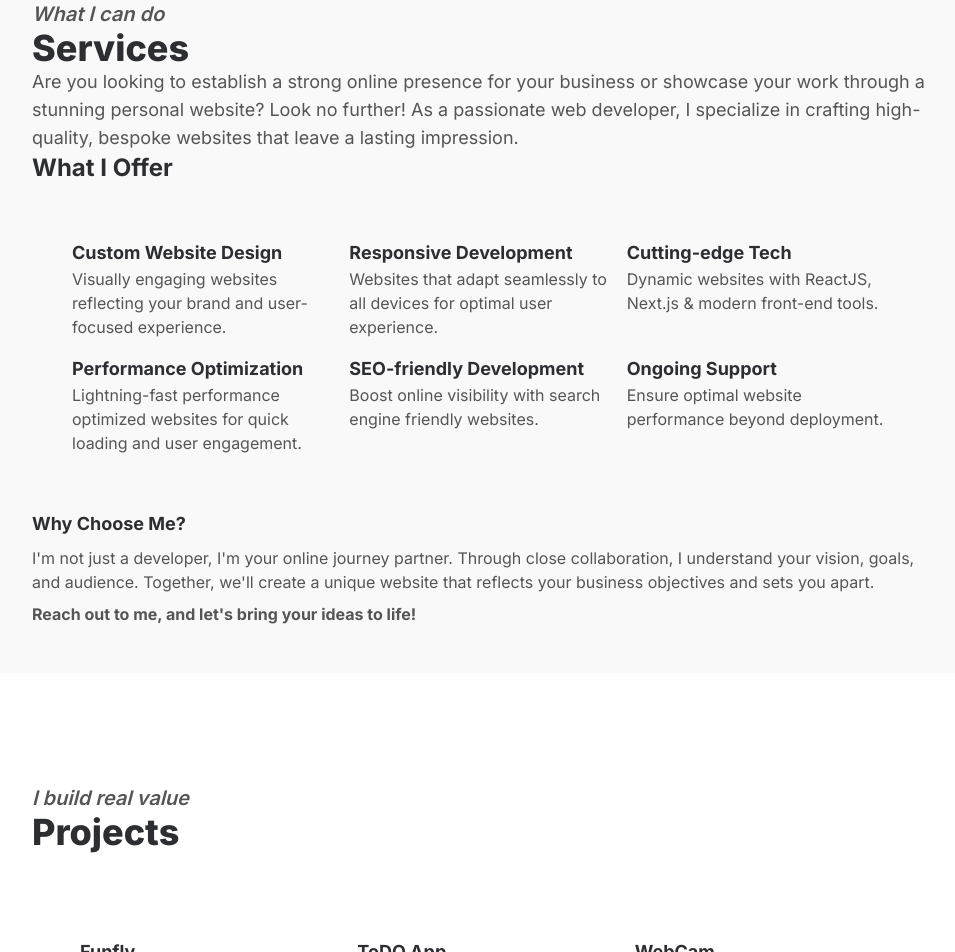
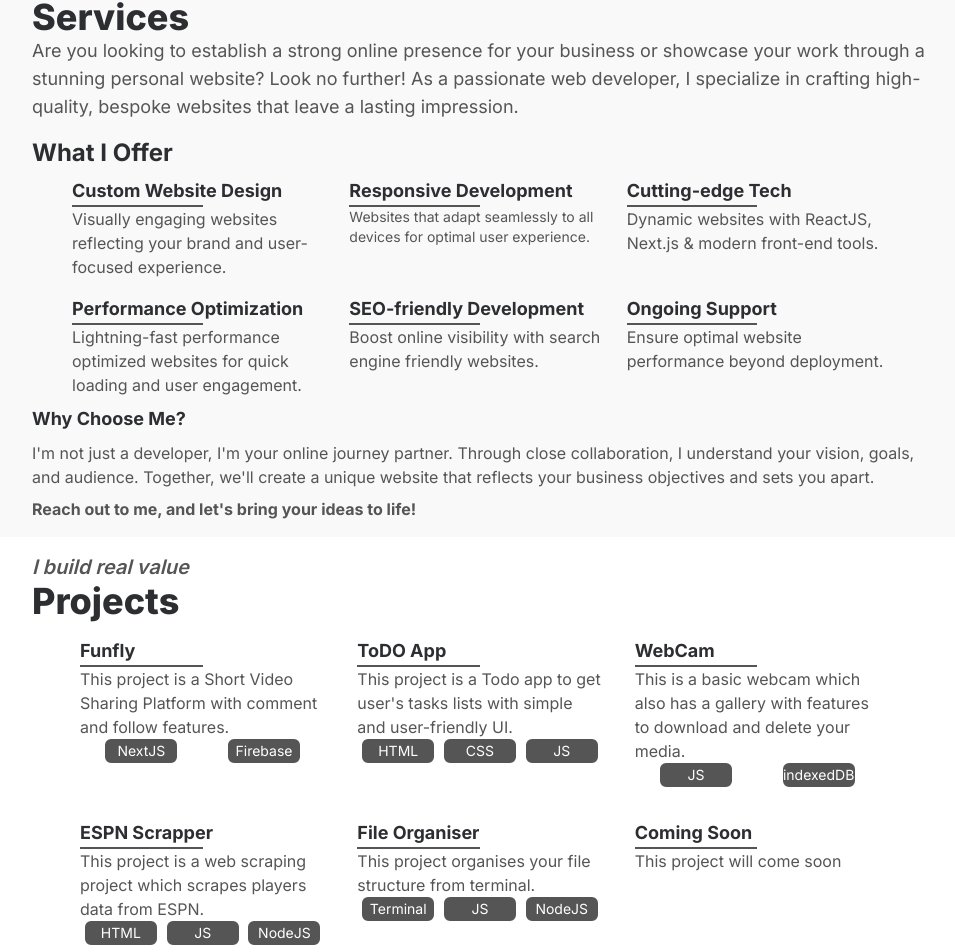
Before and after one commit to thissideaditya/Portfolio, a Next.js app: page / in a window 1280 px wide. Shown: the part 1583-2535 px from the top of the page, without its empty margins (160-1115 px from the left). Built offline with nearby package versions, Linux system fonts and the light colour scheme.

Commit message:
version 1.0 completed

```diff
--- a/components/About.js
+++ b/components/About.js
@@ -8,19 +8,18 @@ const About = () => {
   return (
     <div id='about' className='flex items-center justify-evenly md:h-[90vh] w-screen bg-white'>
       <div className='flex md:flex-row flex-col-reverse w-[70%] justify-between md:space-x-10'>
-      <div className='md:w-[70%] relative mx-auto mt-4'>
+        <div className='md:w-[70%] w-[50%] relative mx-auto mt-4'>
             <img className='border-solid rounded-2xl border-5 ' src="pic2.jpeg" alt="picture" srcset="" />
-          {/* <div className='absolute top-0 left-0 w-[100%] h-[100%] rounded-full border-4 border-black animate-spin '></div> */}
             <div className='flex justify-evenly mt-4'>
               <Link href={'#contact'}>
-              <div class="flex items-center justify-evenly space-x-2 h-10 w-[6rem] border-solid rounded-md border-2 border-[#555555] bg-[#555555] text-white ">
+                <div class="flex items-center justify-evenly space-x-2 md:h-10 md:w-[6rem] border-solid rounded-md border-2 border-[#555555] bg-[#555555] text-white ">
                   <FaCode />
                   <p>Hire Me</p>
                 </div>
               </Link>
 
               <Link href={'https://drive.google.com/file/d/1j-WXv-OgUeOGwdyoO00rIPzGz5QYzweP/view?usp=sharing'} target='_blank'>
-              <div class="flex items-center justify-evenly space-x-2 h-10 w-[6rem] border-solid rounded-md border-2 border-[#555555] bg-[#555555] text-white">
+                <div class="flex items-center justify-evenly space-x-2 md:h-10 md:w-[6rem] border-solid rounded-md border-2 border-[#555555] bg-[#555555] text-white">
                   <IoDocumentText />
                   <p>Resume</p>
                 </div>
@@ -28,11 +27,11 @@ const About = () => {
             </div>
         </div>
         <div className='flex flex-col justify-evenly'>
-          <p className='text-[#555555] text-xl font-semibold -mb-6 italic'>Who I am</p>
+          <p className='text-[#555555] text-lg md:text-xl font-semibold mt-4 md:-mb-6 italic'>Who I am</p>
           <p className='text-[#2d2e32] text-4xl font-extrabold' >About /-</p>
-          <p className='text-[#555555] text-3xl font-bold'>Hi, I ' m a Frontend Developer 🚀 from Delhi, India.</p>
-          <p className='text-[#555555] text-lg'>I am always eager to learn and explore new technologies, and stay up-to-date with the latest trends in web development 🚀. I specialize in using ReactJS, JavaScript, Redux, and NextJS to create beautiful and functional interfaces.</p>
-          <p className='text-[#555555] text-lg'>In addition to my web development skills, I also have a keen eye for design and enjoy working with Final Cut Pro to bring my ideas and videos to life. When I'm not coding, you can find me exploring new Places and Travelling😉️.</p>
+          <p className='text-[#555555] text-2xl md:text-3xl font-bold'>Hi, I ' m a Frontend Developer 🚀 from Delhi, India.</p>
+          <p className='text-[#555555] text-sm md:text-lg'>I am always eager to learn and explore new technologies, and stay up-to-date with the latest trends in web development 🚀. I specialize in using ReactJS, JavaScript, Redux, and NextJS to create beautiful and functional interfaces.</p>
+          <p className='text-[#555555] text-sm md:text-lg'>In addition to my web development skills, I also have a keen eye for design and enjoy working with Final Cut Pro to bring my ideas and videos to life. When I'm not coding, you can find me exploring new Places and Travelling😉️.</p>
         </div>
       </div>
     </div>
--- a/components/Contact.js
+++ b/components/Contact.js
@@ -10,24 +10,24 @@ import { SiUpwork } from 'react-icons/si'
 const Contact = () => {
 
   return (
-    <div id='contact' className='bg-[#f9f9f9] w-screen h-[50vh] flex items-center justify-evenly'>
-      <div className='w-[70%]'>
-        <div className='w-[70%]'>
+    <div id='contact' className='bg-[#f9f9f9] pt-4 w-screen h-full md:h-[50vh] flex items-center justify-evenly'>
+      <div className='md:w-[70%] w-[90%]'>
+        <div className='md:w-[70%] w-full'>
           <p className='text-[#555555] text-xl font-semibold italic'>Hire Me</p>
           <p className='text-[#2d2e32] text-4xl font-extrabold'>Get in touch</p>
         </div>
-        <div className='flex w-[100%] justify-between'>
-          <p className='w-[70%] text-[#555555] text-lg'>I'm interested in freelance opportunities - especially ambitious or large projects. However, if you have other request or question, don't hesitate to contact.</p>
+        <div className='flex flex-col md:flex-row w-full justify-between'>
+          <p className='md:w-[70%] mb-4 w-full text-[#555555] text-sm md:text-lg'>I'm interested in freelance opportunities - especially ambitious or large projects. However, if you have other request or question, don't hesitate to contact.</p>
           <div>
             <p className='text-[#2d2e32] text-lg font-bold'>SAY HELLO</p>
-            <div className='flex justify-between space-x-4'>
+            <div className='flex md:justify-between space-x-4'>
               <p className='text-[#555555]'>Mail to me at :</p>
               <CiMail className='text-2xl hover:scale-125 duration-300' />
             </div>
           </div>
         </div>
-        <div className='w-[70%] mx-auto flex flex-col items-center mt-8'>
-          <div className='flex text-4xl space-x-4'>
+        <div className='md:w-[70%] w-full mx-auto flex flex-col items-center m-4 md:mt-8'>
+          <div className='flex text-3xl md:text-4xl space-x-4'>
                 <Link href={"https://www.linkedin.com/in/thissideaditya/"} target="blank">
                     <CiLinkedin className="hover:scale-125 duration-300" />
                 </Link>
@@ -44,7 +44,7 @@ const Contact = () => {
                     <FaInstagram className="hover:scale-125 duration-300" />
                 </Link>
           </div>
-          <p className='text-[#2d2e32] mt-4 font-mono'>Built with ❤️ by Aditya Chaurasia</p>
+          <p className='text-[#2d2e32] md:mt-4 text-sm font-mono'>Built with ❤️ by Aditya Chaurasia</p>
         </div>
       </div>
     </div>
--- a/components/Projects.js
+++ b/components/Projects.js
@@ -11,19 +11,20 @@ const Projects = () => {
     {projectName: "Coming Soon", projectData: "This project will come soon", techStack: [], link: "#projects"}
   ]
   return (
-    <div id='projects' className='bg-white h-[90vh] w-screen flex flex-col items-center justify-evenly'>
+    <div id='projects' className='bg-white h-full pt-4 w-screen flex flex-col items-center justify-evenly'>
       <div className='flex flex-col justify-evenly w-[70%]'>
-          <p className='text-[#555555] text-xl font-semibold italic'>I build real value</p>
+          <p className='text-[#555555] text-lg md:text-xl font-semibold italic'>I build real value</p>
           <p className='text-[#2d2e32] text-4xl font-extrabold' >Projects</p>
       </div>
 
-      <div className='grid grid-rows-2 grid-cols-3 w-[65%] -mt-10'>
+      <div className='md:grid md:grid-rows-2 md:grid-cols-3 w-[65%]'>
           {
             projectList.map((item, index) => {
               return(
                 <Link href={item.link} target='blank'>
                   <div key={index} className='m-4 hover:scale-105 duration-300 flex flex-col justify-between'>
                     <p className='text-[#2d2e32] text-lg font-bold'>{item.projectName}</p>
+                    <p className='w-[30%] md:w-[50%] h-0.5 bg-[#555555]'></p>
                     <p className='text-[#555555] text-base'>{item.projectData}</p>
                     <div className='flex justify-around items-center'>
                       {Array.isArray(item.techStack) && item.techStack.length > 0 && (
--- a/components/Services.js
+++ b/components/Services.js
@@ -2,45 +2,51 @@ import React from 'react'
 
 const Services = () => {
   return (
-    <div id='services' className='bg-[#f9f9f9] h-[90vh] w-screen flex flex-col items-center justify-evenly'>
+    <div id='services' className='bg-[#f9f9f9] pb-4 pt-4 h-full w-screen flex flex-col items-center justify-evenly'>
       <div className='flex flex-col justify-evenly w-[70%]'>
-          <p className='text-[#555555] text-xl font-semibold italic'>What I can do</p>
+          <p className='text-[#555555] text-lg md:text-xl font-semibold italic'>What I can do</p>
           <p className='text-[#2d2e32] text-4xl font-extrabold' >Services</p>
-          <p className='text-[#555555] text-lg'>Are you looking to establish a strong online presence for your business or showcase your work through a stunning personal website? Look no further! As a passionate web developer, I specialize in crafting high-quality, bespoke websites that leave a lasting impression.</p>
-          <p className='text-[#2d2e32] text-2xl font-bold' >What I Offer</p>
+          <p className='text-[#555555] text-sm md:text-lg'>Are you looking to establish a strong online presence for your business or showcase your work through a stunning personal website? Look no further! As a passionate web developer, I specialize in crafting high-quality, bespoke websites that leave a lasting impression.</p>
+          <p className='text-[#2d2e32] text-xl md:text-2xl font-bold mt-4' >What I Offer</p>
       </div>
 
-      <div className='grid grid-rows-2 grid-cols-3 w-[65%]'>
+      <div className='md:grid md:grid-rows-2 grid-cols-3 w-[65%]'>
         <div className='m-2 hover:scale-105 duration-300'>
           <p className='text-[#2d2e32] text-lg font-bold'>Custom Website Design</p>
+          <p className='w-[30%] md:w-[50%] h-0.5 bg-[#555555]'></p>
           <p className='text-[#555555] text-base'>Visually engaging websites reflecting your brand and user-focused experience.</p>
         </div>
         <div className='m-2 hover:scale-105 duration-300'>
           <p className='text-[#2d2e32] text-lg font-bold'>Responsive Development</p>
-          <p className='text-[#555555] text-base'>
+          <p className='w-[30%] md:w-[50%] h-0.5 bg-[#555555]'></p>
+          <p className='text-[#555555] text-sm md:base'>
           Websites that adapt seamlessly to all devices for optimal user experience.
           </p>
         </div>
         <div className='m-2 hover:scale-105 duration-300'>
           <p className='text-[#2d2e32] text-lg font-bold'>Cutting-edge Tech</p>
+          <p className='w-[30%] md:w-[50%] h-0.5 bg-[#555555]'></p>
           <p className='text-[#555555] text-base'>
           Dynamic websites with ReactJS, Next.js & modern front-end tools.
           </p>
         </div>
         <div className='m-2 hover:scale-105 duration-300'>
           <p className='text-[#2d2e32] text-lg font-bold'>Performance Optimization</p>
+          <p className='w-[30%] md:w-[50%] h-0.5 bg-[#555555]'></p>
           <p className='text-[#555555] text-base'>
           Lightning-fast performance optimized websites for quick loading and user engagement.
           </p>
         </div>
         <div className='m-2 hover:scale-105 duration-300'>
           <p className='text-[#2d2e32] text-lg font-bold'>SEO-friendly Development</p>
+          <p className='w-[30%] md:w-[50%] h-0.5 bg-[#555555]'></p>
           <p className='text-[#555555] text-base'>
           Boost online visibility with search engine friendly websites.
           </p>
         </div>
         <div className='m-2 hover:scale-105 duration-300'>
           <p className='text-[#2d2e32] text-lg font-bold'>Ongoing Support</p>
+          <p className='w-[30%] md:w-[50%] h-0.5 bg-[#555555]'></p>
           <p className='text-[#555555] text-base'>
           Ensure optimal website performance beyond deployment.
           </p>
```
Lines whose indentation alone changed are shown as unchanged.
